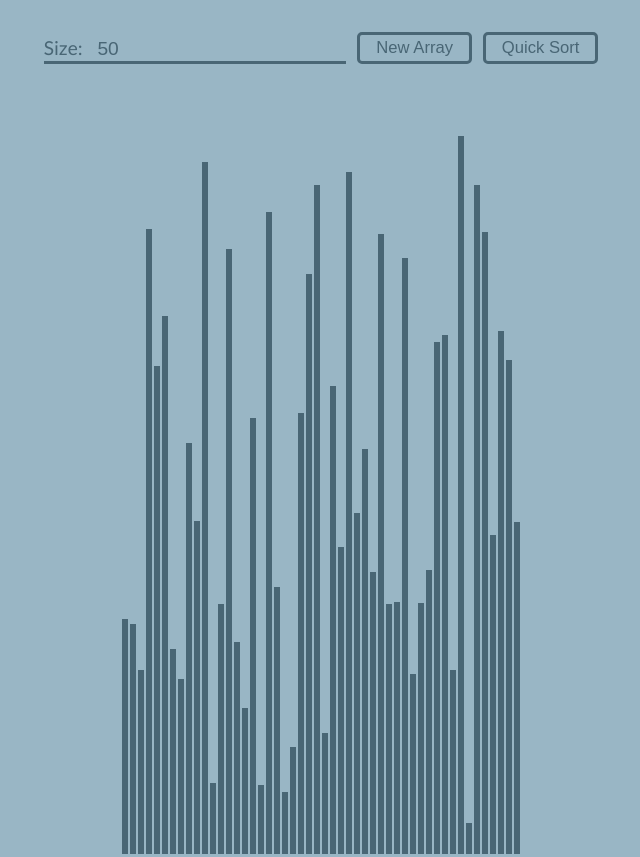
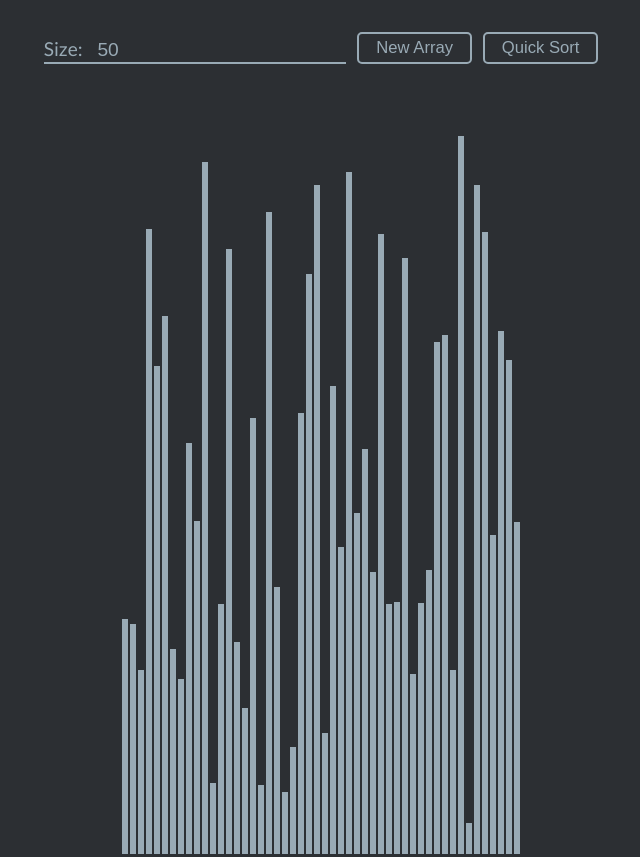
Before and after one commit to FarzanAli/sorting-algorithm-visualizer, a React app: page / in a window 1280 px wide. Shown: the whole page, without its empty margins (319-959 px from the left). Built offline with nearby package versions, Linux system fonts and the light colour scheme.

Commit message:
new theme

```diff
--- a/src/index.css
+++ b/src/index.css
@@ -7,17 +7,14 @@ input[type="number"]::-webkit-outer-spin-button {
 }
 
 :root{
-    --ui-container:#030200;
-    --shade-1: #99B6C5;
-    --shade-2: #85A2B1;
-    --shade-3: #718E9D;
-    --shade-4: #5D7A89;
-    --shade-5: #496675;
+    --background-color: #2C2F33;
+    --hover-color: #5a6068;
+    --ui-color: #99AAB5;
     --ui-width: 45vw;
 }
 
 body{
-    background-color: var(--shade-1);
+    background-color: var(--background-color);
 
     font-family: 'Lato', sans-serif;
 
@@ -39,7 +36,6 @@ body{
     height: 7vh;
 
     border-radius: 7px;
-    /* background-color: var(--shade-5); */
 
     display: flex;
     justify-content: space-evenly;
@@ -49,15 +45,14 @@ body{
 .size-container{
     display: inline-block;
 
-    border-bottom: 3px solid var(--shade-5);
+    border-bottom: 2px solid var(--ui-color);
 
-    background-color: var(--shade-1);
+    background-color: var(--background-color);
 }
 
 #sizeLabel{
-    color: var(--shade-5);
+    color: var(--ui-color);
     font-size: 1.5vw;
-    /* margin-left: 1vw; */
 }
 
 .sizeInput{
@@ -67,8 +62,8 @@ body{
     border: none;
     outline:none;
 
-    background-color: var(--shade-1);
-    color: var(--shade-5);
+    background-color: var(--background-color);
+    color: var(--ui-color);
 
     font-size: 1.5vw;
 
@@ -80,10 +75,10 @@ body{
     display: inline-block;
 
     border-radius: 5px;
-    border: 3px solid var(--shade-5);
+    border: 2px solid var(--ui-color);
 
-    background-color: var(--shade-1);
-    color: var(--shade-5);
+    background-color: var(--background-color);
+    color: var(--ui-color);
 
     font-size: 1.3vw;
 
@@ -92,8 +87,8 @@ body{
 }
 
 .button:hover{
-    background-color: var(--shade-3);
-    transition: background-color 0.25s;
+    background-color: var(--hover-color);
+    transition: background-color 0.1s;
 }
 
 .array-container{
@@ -103,7 +98,7 @@ body{
 
 .array-bar{
     width: 6px;
-    background-color: var(--shade-5);
+    background-color: var(--ui-color);
     display: inline-block;
     margin: 0 1px;
 }
```
